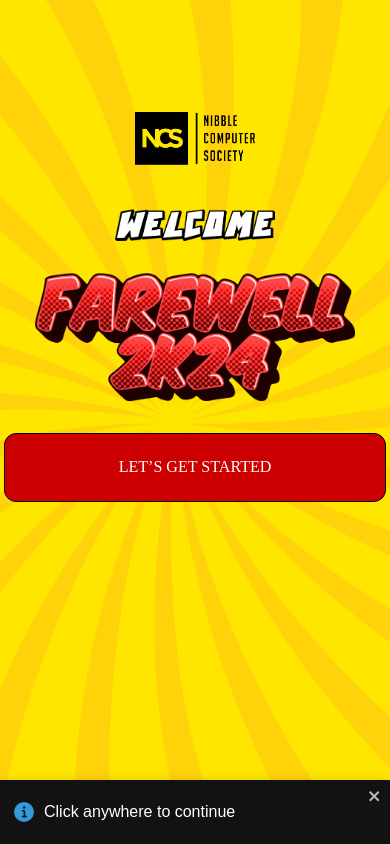
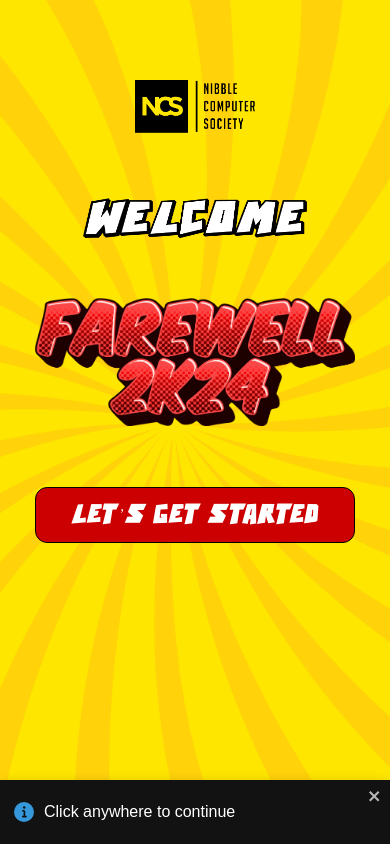
Before and after one commit to rohitPandey469/farewell2k23, a React (Vite) app: page / in a window 390 px wide. Built offline with nearby package versions, Linux system fonts and the light colour scheme; a web font is replaced by a local one; what alertifyjs would draw is missing.

Commit message:
Changes Made

```diff
--- a/firebase.js
+++ b/firebase.js
@@ -1,35 +1,30 @@
 import { initializeApp } from "firebase/app";
 
-import {
-  getAuth,
-  signInWithEmailAndPassword,
-  signOut,
-} from "firebase/auth";
+import { getAuth, signInWithEmailAndPassword, signOut } from "firebase/auth";
 
-import {toast, Slide } from 'react-toastify';
-import 'react-toastify/dist/ReactToastify.css';
+import { toast, Slide } from "react-toastify";
+import "react-toastify/dist/ReactToastify.css";
 
-import {
-  getFirestore,
-} from "firebase/firestore";
+import { getFirestore } from "firebase/firestore";
 
-import alertify from 'alertifyjs';
-import 'alertifyjs/build/css/alertify.css';
+import alertify from "alertifyjs";
+import "alertifyjs/build/css/alertify.css";
 
-alertify.set('notifier','position', 'top-center');
+alertify.set("notifier", "position", "top-center");
 
 const firebaseConfig = {
-    apiKey: "AIzaSyDTzAIC5axUGofr_z8LIvmtzOvWHd_ZTO0",
-    authDomain: "farewell2k23-89220.firebaseapp.com",
-    projectId: "farewell2k23-89220",
-    storageBucket: "farewell2k23-89220.appspot.com",
-    messagingSenderId: "517078897756",
-    appId: "1:517078897756:web:866f5b88e9f975b570c299",
-    measurementId: "G-MWXDJQ0MKV"
+  apiKey: "AIzaSyCTj30aB-zOi4ZB4bggh7uacNj6lD5PH8s",
+  authDomain: "codelabz-303fb.firebaseapp.com",
+  databaseURL: "https://codelabz-303fb-default-rtdb.firebaseio.com",
+  projectId: "codelabz-303fb",
+  storageBucket: "codelabz-303fb.appspot.com",
+  messagingSenderId: "986277623752",
+  appId: "1:986277623752:web:e69a68423e12d0d70ab2fd",
+  measurementId: "G-HVPYX6X7NM",
 };
 
 const toastif = {
-  transition : Slide,
+  transition: Slide,
   position: "top-center",
   autoClose: 1000,
   hideProgressBar: true,
@@ -38,50 +33,44 @@ const toastif = {
   draggable: true,
   progress: undefined,
   theme: "dark",
-}
+};
 
 const app = initializeApp(firebaseConfig);
 const auth = getAuth(app);
 const db = getFirestore(app);
 
 const logInWithEmailAndPassword = async (email, password) => {
-  try{
+  try {
     signInWithEmailAndPassword(auth, email, password)
       .then()
-      .catch(error => {
-        switch(error.code) {
-          case 'auth/user-not-found':
-            toast.error('User not found!!', {
-              toastif
-              });
+      .catch((error) => {
+        switch (error.code) {
+          case "auth/user-not-found":
+            toast.error("User not found!!", {
+              toastif,
+            });
             break;
-          case 'auth/wrong-password':
-            toast.error('Wrong passoword!', {
-              toastif
-              });
+          case "auth/wrong-password":
+            toast.error("Wrong passoword!", {
+              toastif,
+            });
             break;
           default:
-            toast.error('No Internet', {
-              toastif
+            toast.error("No Internet", {
+              toastif,
             });
-       }
-     })
-   }catch(err){
-      toast.error('No Internet', {
-        toastif
+        }
       });
-      console.log("Error : ", err);
-   }
+  } catch (err) {
+    toast.error("No Internet", {
+      toastif,
+    });
+    console.log("Error : ", err);
+  }
 };
 
 const logout = () => {
   signOut(auth);
 };
 
-export {
-  auth,
-  db,
-  logInWithEmailAndPassword,
-  logout,
-  toastif
-};
+export { auth, db, logInWithEmailAndPassword, logout, toastif };
--- a/src/database/dbOps.js
+++ b/src/database/dbOps.js
@@ -1,86 +1,86 @@
 import { db } from "../../firebase";
-import { doc, addDoc, getDocs, updateDoc, collection } from 'firebase/firestore'
+import {
+  doc,
+  addDoc,
+  getDocs,
+  updateDoc,
+  collection,
+} from "firebase/firestore";
 
 const names = [
-    "Kalpit Arya",
-    "Ayush Kumar",
-    "Shruti Agarwal",
-    "Anurag Srivastava",
-    "Ojuswi Rastogi",
-    "Vaibhav Shukla",
-    "Aditee Singh",
-    "Naved Akhtar",
-    "Mihir Sahai",
-    "Paarth Agarwal",
-    "Shivam Singh",
-    "Shrey Jain"
-]
+  "Anadee",
+  "Anant Mishra",
+  "Jayati Dixit",
+  "Dev Batra",
+  "Hiteshwaram Dubey",
+  "Om Kumar",
+  "Parth Agarwal",
+  "Pavitra Lalwani",
+  "Janvi Soni",
+  "Aditi Sahu",
+];
 
-async function reset(){
-    const dbUserRef = collection(db, "userData")
-    const uData = await getDocs(dbUserRef)
-    let usersId = []
-    uData.forEach(doc => {
-        usersId.push(doc.id)
-    })
+async function reset() {
+  const dbUserRef = collection(db, "userData");
+  const uData = await getDocs(dbUserRef);
+  let usersId = [];
+  uData.forEach((doc) => {
+    usersId.push(doc.id);
+  });
   usersId.forEach(async (id) => {
     try {
       const userD = doc(db, "userData", id);
       await updateDoc(userD, {
-                "choose" : 0,
-                "guessMssg1" : "",
-                "guessMssg2" : "",
-                "guessUser1" : "",
-                "guessUser2" : "",
-                'sentGuess1' : false,
-                'sentGuess2' : false,
-                "myMssg1" : "",
-                "myMssg2" : "",
-                "myUser1" : "",
-                "myUser2" : "",
-                "guessed1" : false,
-                "guessed2" : false,
-                "numGuess1" : 3,
-                "numGuess2" : 3,
+        choose: 0,
+        guessMssg1: "",
+        guessMssg2: "",
+        guessUser1: "",
+        guessUser2: "",
+        sentGuess1: false,
+        sentGuess2: false,
+        myMssg1: "",
+        myMssg2: "",
+        myUser1: "",
+        myUser2: "",
+        guessed1: false,
+        guessed2: false,
+        numGuess1: 3,
+        numGuess2: 3,
       });
     } catch (err) {
       console.log(err);
     }
     // logout()
-    })
+  });
 }
 
-async function addUsers(){
-    const dbUserRef = collection(db, "userData")
-    for(let i=6; i<12; ++i){
+async function addUsers() {
+  const dbUserRef = collection(db, "userData");
+  for (let i = 6; i < 12; ++i) {
     try {
       await addDoc(dbUserRef, {
-                "choose" : 0,
-                "guessMssg1" : "",
-                "guessMssg2" : "",
-                "guessUser1" : "",
-                "guessUser2" : "",
-                'sentGuess1' : false,
-                'sentGuess2' : false,
-                "myMssg1" : "",
-                "myMssg2" : "",
-                "myUser1" : "",
-                "myUser2" : "",
-                "guessed1" : false,
-                "guessed2" : false,
-                "numGuess1" : 3,
-                "numGuess2" : 3,
-                "uid":"",
-                "username" : `${names[i]}`
-            })
+        choose: 0,
+        guessMssg1: "",
+        guessMssg2: "",
+        guessUser1: "",
+        guessUser2: "",
+        sentGuess1: false,
+        sentGuess2: false,
+        myMssg1: "",
+        myMssg2: "",
+        myUser1: "",
+        myUser2: "",
+        guessed1: false,
+        guessed2: false,
+        numGuess1: 3,
+        numGuess2: 3,
+        uid: "",
+        username: `${names[i]}`,
+      });
     } catch (err) {
       console.log(err);
     }
   }
 }
 
-export {
-    reset,
-    addUsers,
-    names
-}
+export { reset, addUsers, names };
--- a/src/pages/Splash.jsx
+++ b/src/pages/Splash.jsx
@@ -34,6 +34,7 @@ export default function Splash(){
     }, [])
     function handleClick(){
         start()
+        // start animation
         toast.dismiss();
         navigate("/login");
     }
@@ -45,7 +46,7 @@ export default function Splash(){
 -----------------------------------------------------------------------------------------------------------
 */
 
-            <div className = "splashContainer" onClick={handleClick}>
+            <div className = "splashContainer" >
                 <ToastContainer
                     limit={1}
                     transition={Slide}
@@ -67,7 +68,7 @@ export default function Splash(){
                 <div className='greetings-container'>
                     <div className='welcome'><img src={welcome} alt="" /></div>
                     <div className='farewell'><img src={farewell} alt="" /></div>
-                    <button><p>LET’S GET STARTED</p></button>
+                    <button onClick={handleClick}><p>LET’S GET STARTED</p></button>
                 </div>
             </div>
         </div>
--- a/src/styles/index.css
+++ b/src/styles/index.css
@@ -1,4 +1,4 @@
-@font-face {
+/* @font-face {
   font-family: 'gilroy-bold';
   src: url('../assets/fonts/Gilroy-ExtraBold.otf');
 }
@@ -6,23 +6,28 @@
 @font-face {
   font-family: 'gilroy-light';
   src: url('../assets/fonts/Gilroy-Light.otf');
-}
+} */
 
 body {
-  background: url('../assets/bg.png');
   background-color: #28282e;
-  background-repeat: no-repeat;
-  background-size: cover;
-  background-position: center;
-  position: fixed;
-  width: 100vw;
-  height: 100vh;
   display: flex;
   flex-direction: column;
   align-items: center;
-  overflow-y: hidden;
+  overflow-x:hidden;
   /* color: white; */
-  font-family: gilroy-light;
+  /* font-family: gilroy-light; */
+}
+
+body::before {
+  content: "";
+  position: fixed;
+  top: 0;
+  left: 0;
+  width: 100vw;
+  height: 100vh;
+  background: url('../assets/bg.png') center center / cover no-repeat;
+  z-index: -1; /* Make sure the background image stays behind the content */
+  background-attachment: fixed;
 }
 
 /* @media screen and (max-width: 480px) {
--- a/src/styles/splash.css
+++ b/src/styles/splash.css
@@ -1,13 +1,17 @@
+@font-face {
+  font-family: "Action Comics Black";
+  src: url("../assets/fonts/Action Comics Black.ttf");
+}
 .splashContainer {
-  height: 100%;
-  width: 100%;
+  height: 100vh;
+  width: 100vw;
   display: flex;
   flex-direction: column;
   align-items: center;
   align-self: center;
   gap: 4rem;
   padding: 1rem;
-  cursor: pointer;
+  margin-bottom: 5rem;
 }
 
 .upperHalf {
@@ -16,7 +20,6 @@
   flex-direction: column;
   align-items: center;
   justify-content: space-between;
-  padding-top: 2rem;
 }
 
 .greetings-container {
@@ -24,7 +27,8 @@
   flex-direction: column;
   align-items: center;
   justify-content: center;
-  gap: 2rem;
+  gap: 3.8rem;
+  margin-top: 3.8rem;
 }
 
 .ncsLogo {
@@ -65,6 +69,8 @@
   width: 23.88169rem;
   height: 4.33356rem;
   flex-shrink: 0;
+  cursor: pointer;
+  margin-bottom: 2rem;
 }
 
 .greetings-container button p {
@@ -89,8 +95,8 @@
 
 @media screen and (max-width: 900px) {
   .welcome {
-    width: 15rem;
-    height: 3rem;
+    width: 20rem;
+    height: 4rem;
   }
   .farewell {
     width: 40rem;
@@ -103,12 +109,20 @@
 
 @media screen and (max-width: 480px) {
   .welcome {
-    width: 10rem;
-    height: 2rem;
+    width: 14rem;
+    height: 2.5rem;
   }
   .farewell {
     width: 20rem;
     height: 8rem;
+  }
+
+  .greetings-container button {
+    width: 20rem;
+    height: 3.5rem;
+  }
+  .greetings-container button p {
+    font-size: .85rem;
   }
   /* .clickText{
         bottom: 8rem;
```
Also changed, not shown: src/assets/fonts/Action Comics Black.ttf (added). Lines whose indentation alone changed are shown as unchanged.
